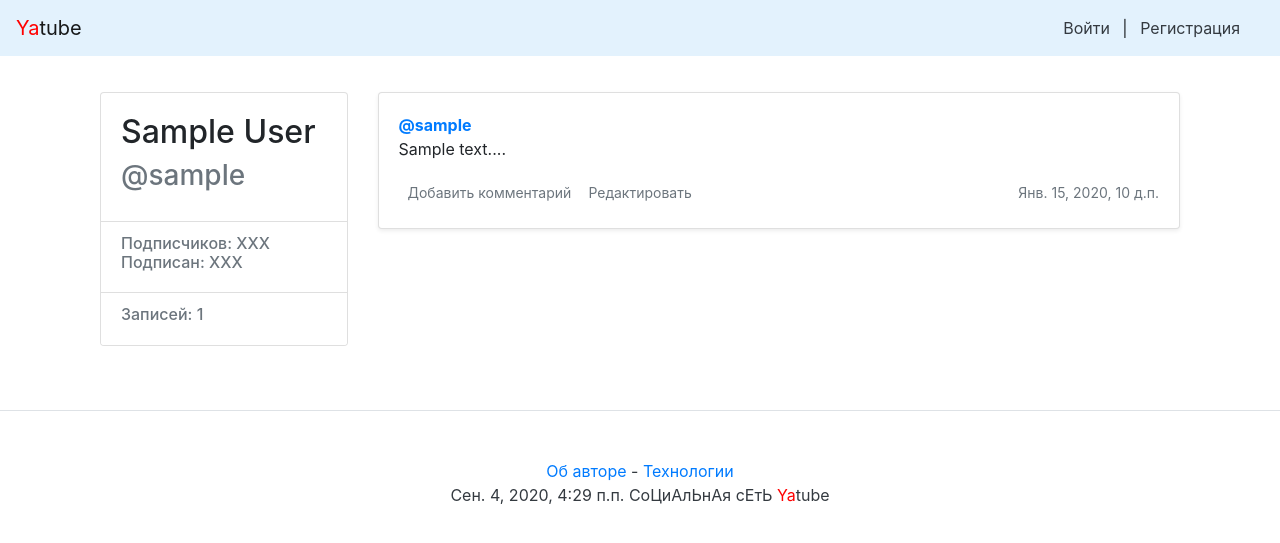
After one commit to cement-hools/yatube, a Django app: a page that uses templates/footer.html in a window 1280 px wide. The commit adds this page. Shown: the top 543 px of the page. Run offline with Django 3.2, Linux system fonts and the light colour scheme; tables that the repository leaves empty hold one stand-in row (values such as "Sample post"); some libraries are stand-ins or nearby versions.

Commit message:
post_view, post_edit and profile

```diff
--- a/posts/urls.py
+++ b/posts/urls.py
@@ -8,4 +8,13 @@ urlpatterns = [
     path("test/", views.test, name="test"),
     path("search/", views.search, name="search"),
     path("new/", views.new_post, name="new_post"),
+    # Профайл пользователя
+    path('<str:username>/', views.profile, name='profile'),
+    # Просмотр записи
+    path('<str:username>/<int:post_id>/', views.post_view, name='post'),
+    path(
+        '<str:username>/<int:post_id>/edit/',
+        views.post_edit,
+        name='post_edit'
+    ),
 ]
--- a/posts/views.py
+++ b/posts/views.py
@@ -10,15 +10,15 @@ from .models import Group, Post, User
 
 
 def index(request):
-        post_list = Post.objects.all()
-        paginator = Paginator(post_list, 10)  # показывать по 10 записей на странице.
-        page_number = request.GET.get("page")  # переменная в URL с номером запрошенной страницы
-        page = paginator.get_page(page_number)  # получить записи с нужным смещением
-        return render(
-            request,
-            "index.html",
-            {"page": page, "paginator": paginator}
-       )
+    post_list = Post.objects.all()
+    paginator = Paginator(post_list, 10)  # показывать по 10 записей на странице.
+    page_number = request.GET.get("page")  # переменная в URL с номером запрошенной страницы
+    page = paginator.get_page(page_number)  # получить записи с нужным смещением
+    return render(
+        request,
+        "index.html",
+        {"page": page, "paginator": paginator}
+    )
 
 
 def group_posts(request, slug):
@@ -32,6 +32,51 @@ def group_posts(request, slug):
         "group.html",
         {"group": group, "page": page, "paginator": paginator}
         )
+
+
+def profile(request, username):
+    author = get_object_or_404(User, username=username)
+    post_list = author.posts.all()
+    paginator = Paginator(post_list, 3)
+    page_number = request.GET.get('page')
+    page = paginator.get_page(page_number)
+    len_posts = len(post_list)
+    context = {
+        "author": author,
+        'page': page,
+        'paginator': paginator,
+        'len_posts': len_posts
+        }
+    return render(request, 'profile.html', context)
+
+
+
+def post_view(request, username, post_id):
+        post = Post.objects.get(id=post_id)
+        author = get_object_or_404(User, username=username)
+        post_list = author.posts.all()
+        len_posts = len(post_list)
+        context = {
+            "username": username,
+            "post": post,
+            "len_posts": len_posts,
+            }
+        return render(request, 'post.html', context)
+
+@login_required
+def post_edit(request, username, post_id):
+        # тут тело функции. Не забудьте проверить,
+        # что текущий пользователь — это автор записи.
+        # В качестве шаблона страницы редактирования укажите шаблон создания новой записи
+        # который вы создали раньше (вы могли назвать шаблон иначе)
+        post = get_object_or_404(Post, pk=post_id)
+        form = PostForm(request.POST or None, instance=post)
+        if post.author != request.user:
+            return redirect(f"/{username}/{post_id}/")
+        if form.is_valid():
+            form.save()
+            return redirect(f"/{username}/")
+        return render(request, 'new_post.html', {"form": form, "post": post})
 
 
 @login_required
--- a/templates/footer.html
+++ b/templates/footer.html
@@ -1,6 +1,6 @@
 {% load user_filters %}
 <footer class="pt-4 my-md-5 pt-md-5 border-top">
-    <p class="m-0 text-dark text-center "><a href="/about-author/">Об авторе</a> - <a href="/about-spec/">Технологии</a>
+    <p class="m-0 text-dark text-center "><a href="{% url 'about-author' %}">Об авторе</a> - <a href="/about-spec/">Технологии</a>
     </p>
     <p class="m-0 text-dark text-center ">{{ today }} {{"Социальная сеть"|uglify}} <span style="color:red">Ya</span>tube</p>
 </footer>
--- /dev/null
+++ b/templates/profile.html
@@ -0,0 +1,72 @@
+{% extends "base.html" %}
+{% block title %}{{ author.get_full_name }}{% endblock %}
+{% block content %}
+
+<main role="main" class="container">
+    <div class="row">
+        <div class="col-md-3 mb-3 mt-1">
+            <div class="card">
+                <div class="card-body">
+                    <div class="h2">
+                        <!-- Имя автора -->
+                        {{ author.get_full_name }}
+                    </div>
+                    <div class="h3 text-muted">
+                        <!-- username автора -->
+                        @{{ author.username }}
+                    </div>
+                </div>
+                <ul class="list-group list-group-flush">
+                    <li class="list-group-item">
+                        <div class="h6 text-muted">
+                            Подписчиков: XXX <br />
+                            Подписан: XXX
+                        </div>
+                    </li>
+                    <li class="list-group-item">
+                        <div class="h6 text-muted">
+                            <!-- Количество записей -->
+                            Записей: {{ len_posts }}
+                        </div>
+                    </li>
+                </ul>
+            </div>
+        </div>
+
+        <div class="col-md-9">
+            {% for post in page %}
+                <!-- Начало блока с отдельным постом -->
+                <div class="card mb-3 mt-1 shadow-sm">
+                    <div class="card-body">
+                        <p class="card-text">
+                            <!-- Ссылка на страницу автора в атрибуте href; username автора в тексте ссылки -->
+                            <a href="/{{ post.author.username }}/"><strong class="d-block text-gray-dark">@{{ post.author.username }}</strong></a>
+                            <!-- Текст поста -->
+                            {{ post.text|linebreaksbr|slice:":100" }}...
+                        </p>
+                        <div class="d-flex justify-content-between align-items-center">
+                            <div class="btn-group ">
+                                <!-- Ссылка на страницу записи в атрибуте href-->
+                                <a class="btn btn-sm text-muted" href="{% url 'post' post.author.username post.pk %}" role="button">Добавить комментарий</a>
+                                <!-- Ссылка на редактирование, показывается только автору записи -->
+                                <a class="btn btn-sm text-muted" href="{% url 'post' post.author.username post.pk %}edit" role="button">Редактировать</a>
+                            </div>
+                            <!-- Дата публикации  -->
+                            <small class="text-muted">{{post.pub_date}}</small>
+                        </div>
+                    </div>
+                </div>
+                <!-- Конец блока с отдельным постом -->
+            {% endfor %}
+
+            <!-- Остальные посты -->
+
+            <!-- Здесь постраничная навигация паджинатора -->
+            {% if page.has_other_pages %}
+                {% include "paginator.html" with items=page paginator=paginator %}
+            {% endif %}
+        </div>
+    </div>
+</main>
+
+{% endblock %}
--- a/yatube/urls.py
+++ b/yatube/urls.py
@@ -4,7 +4,13 @@ from django.urls import include, path
 
 urlpatterns = [
     # flatpages
-    path('about/', include('django.contrib.flatpages.urls')),
+    path("about/", include('django.contrib.flatpages.urls')),
+    path('about-author/', views.flatpage, {'url': '/about-author/'},
+         name='about-author'),
+    path('about-spec/', views.flatpage, {'url': '/about-spec/'},
+         name='about-spec'),
+    path('contacts/', views.flatpage, {'url': '/contacts/'},
+          name='contacts'),
     #  регистрация и авторизация
     path("auth/", include("users.urls")),
     #  если нужного шаблона для /auth не нашлось в файле users.urls —
@@ -15,13 +21,3 @@ urlpatterns = [
     #  обработчик для главной страницы ищем в urls.py приложения posts
     path("", include("posts.urls")),
 ]
-
-# добавим новые пути
-urlpatterns += [
-        path('about-author/', views.flatpage, {'url': '/about-author/'},
-             name='about-author'),
-        path('about-spec/', views.flatpage, {'url': '/about-spec/'},
-             name='about-spec'),
-        path('contacts/', views.flatpage, {'url': '/contacts/'},
-             name='contacts'),
-]
```
Also changed, not shown: templates/new_post.html (+4 -4 lines), templates/post.html (added, +61 -0 lines).
